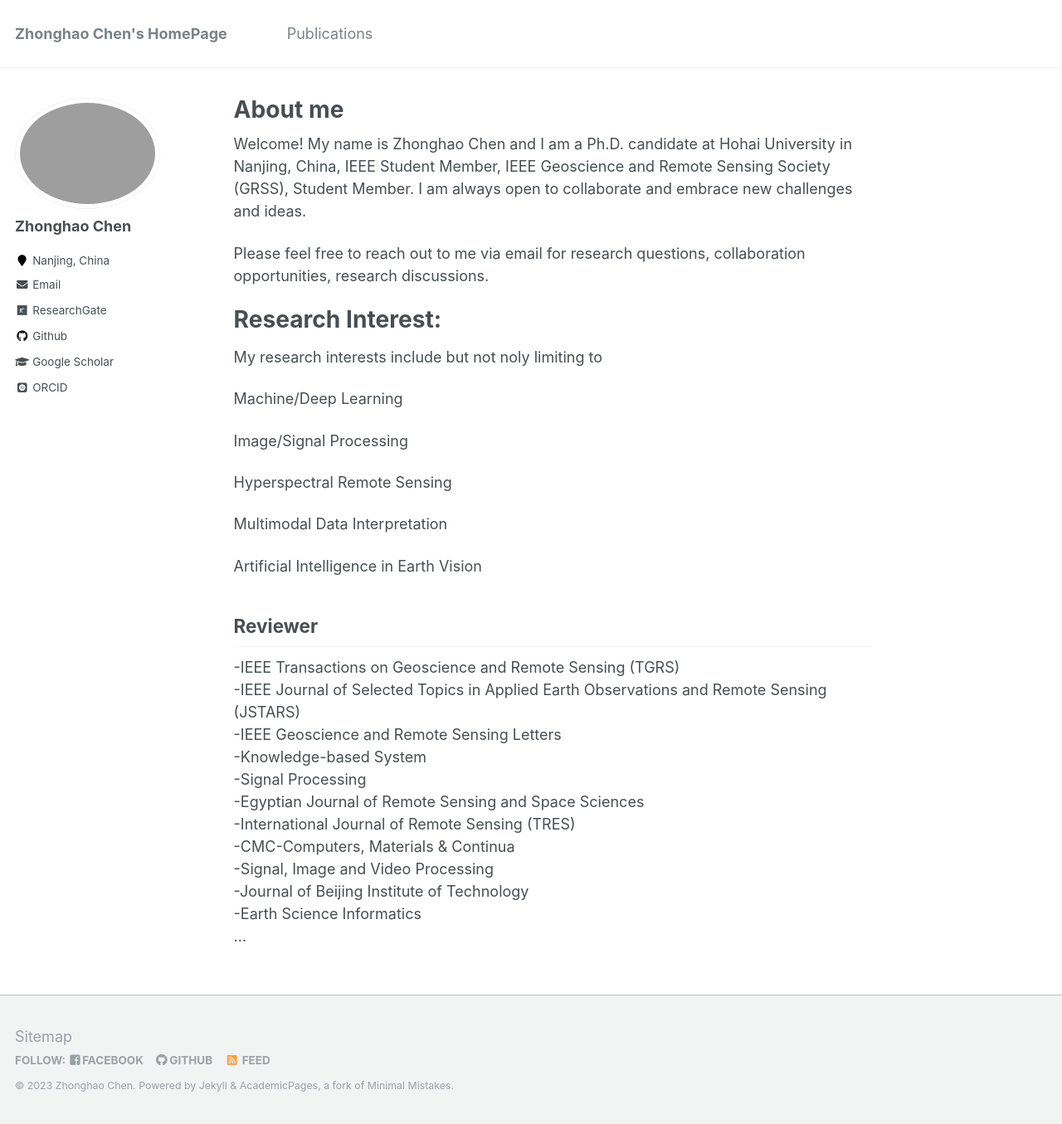
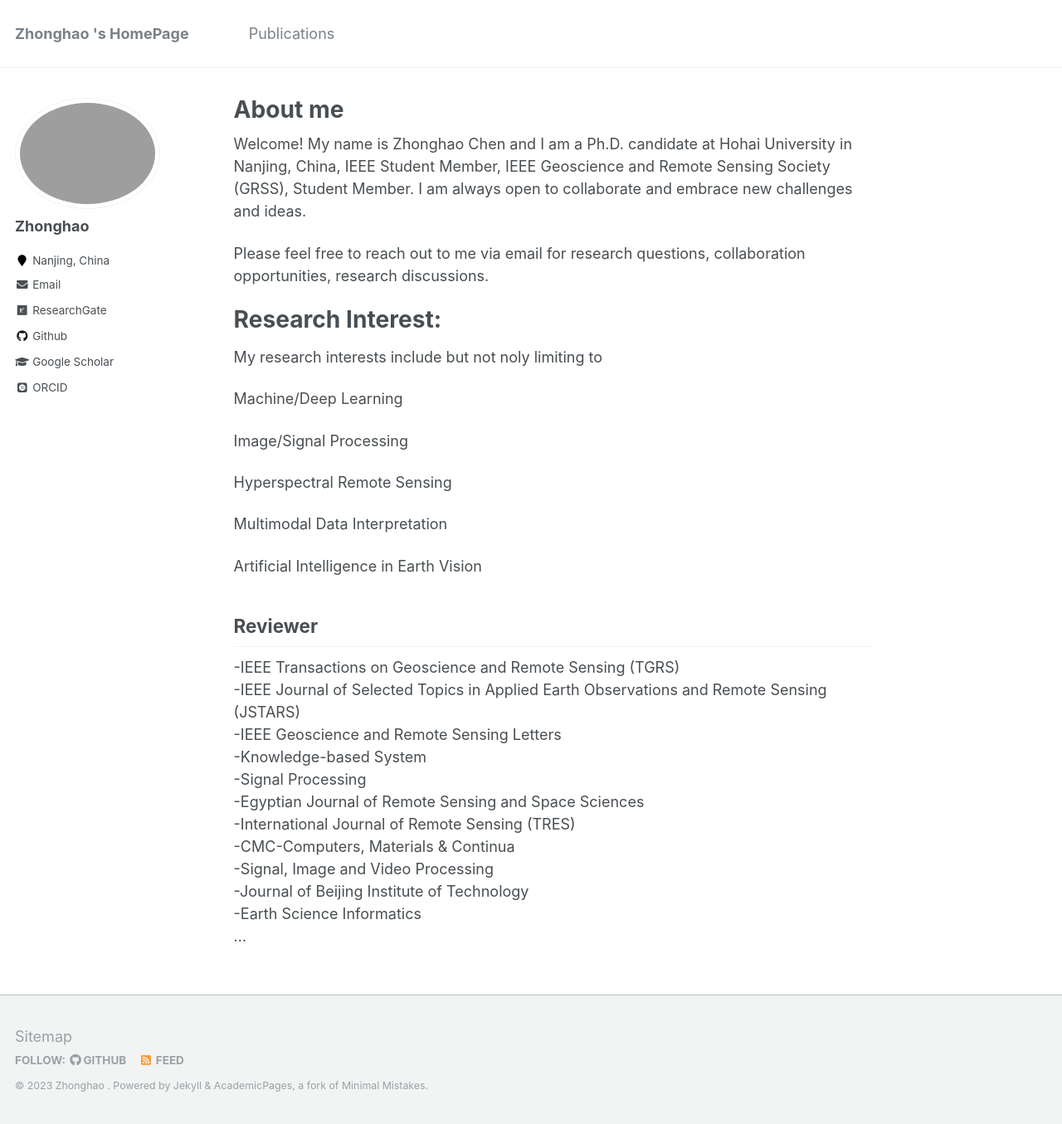
Before and after one commit to zhonghaochen/zhonghaochen.github.io, a Jekyll site: the page built from _pages/about.md, in a window 1280 px wide and 1355 px high. Shown: the whole window at 83% size. Built offline with Jekyll 4.4.1, drawn with Linux system fonts in a browser that asks for light colours; some web fonts are replaced.

Commit message:
Update _config.yml

```diff
--- a/_config.yml
+++ b/_config.yml
@@ -7,14 +7,14 @@
 
 # Site Settings
 locale                   : "en-US"
-title                    : "Zhonghao Chen's HomePage"
+title                    : "Zhonghao 's HomePage"
 title_separator          : "-"
-name                     : &name "Zhonghao Chen"
+name                     : &name "Zhonghao "
 
 description              : &description "personal description"
-url                      : https://zhonghaochen.github.io # the base hostname & protocol for your site e.g. "https://mmistakes.github.io"
+url                      : https://zhonghao.github.io # the base hostname & protocol for your site e.g. "https://mmistakes.github.io"
 baseurl                  : "" # the subpath of your site, e.g. "/blog"
-repository               : "zhonghaochen/zhonghaochen.github.io"
+repository               : "zhonghao/zhonghao.github.io"
 teaser                   :  # filename of teaser fallback teaser image placed in /images/, .e.g. "500x300.png"
 breadcrumbs              : false # true, false (default)
 words_per_minute         : 160
@@ -60,7 +60,7 @@ yandex_site_verification :
 twitter:
   username               :
 facebook:
-  username               : &Zhonghao Chen
+  # username               : &Zhonghao
   app_id                 :
   publisher              :
 og_image                 :  # Open Graph/Twitter default site image
@@ -81,23 +81,23 @@ analytics:
 
 # Site Author
 author:
-  name             : "Zhonghao Chen"
+  name             : "Zhonghao "
   avatar           : "profile.jpg"
   bio              : ""
   location         : "Nanjing, China"
   employer         :
   # pubmed           : "https://www.ncbi.nlm.nih.gov/pubmed/?term=john+snow"
   googlescholar    : "https://scholar.google.com/citations?user=8TqiDYMAAAAJ&hl=zh-CN"
-  email            : chenzhonghao@hhu.edu.cn
-  researchgate     :  "https://www.researchgate.net/profile/Zhonghao-Chen-3"
+  email            : zhonghao@hhu.edu.cn
+  researchgate     :  "https://www.researchgate.net/profile/Zhonghao--3"
   uri              :
   bitbucket        :
   codepen          :
   dribbble         :
   flickr           :
-  # facebook         : "Zhonghao Chen"
+  # facebook         : "Zhonghao "
   foursquare       :
-  github           : "zhonghaochen"
+  github           : "zhonghao"
   google_plus      :
   keybase          :
   instagram        :
```
